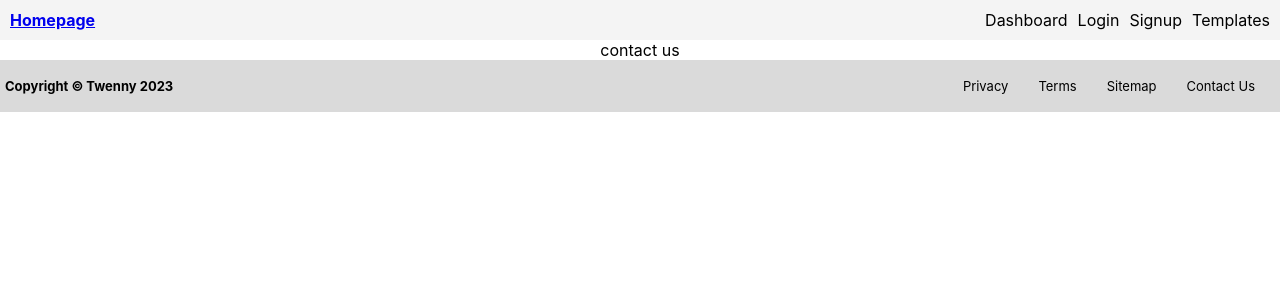
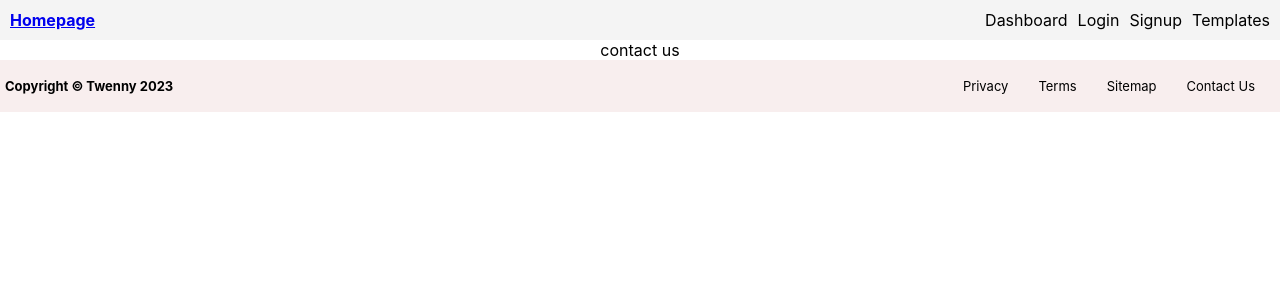
Before and after one commit to DeeJJx/signup_update, a React (Create React App) app in the folder frontend/: page /contactus in a window 1280 px wide. Shown: the top 300 px of the page. Built offline with nearby package versions, Linux system fonts and the light colour scheme.

Commit message:
changed footer colour

```diff
--- a/frontend/src/App.css
+++ b/frontend/src/App.css
@@ -127,7 +127,7 @@
 /* footer */
 
 .footer {
-  background-color: #dadada;
+  background-color: #f8eeee;
   align-items: center;
   display: flex;
   padding: 5px;
```
